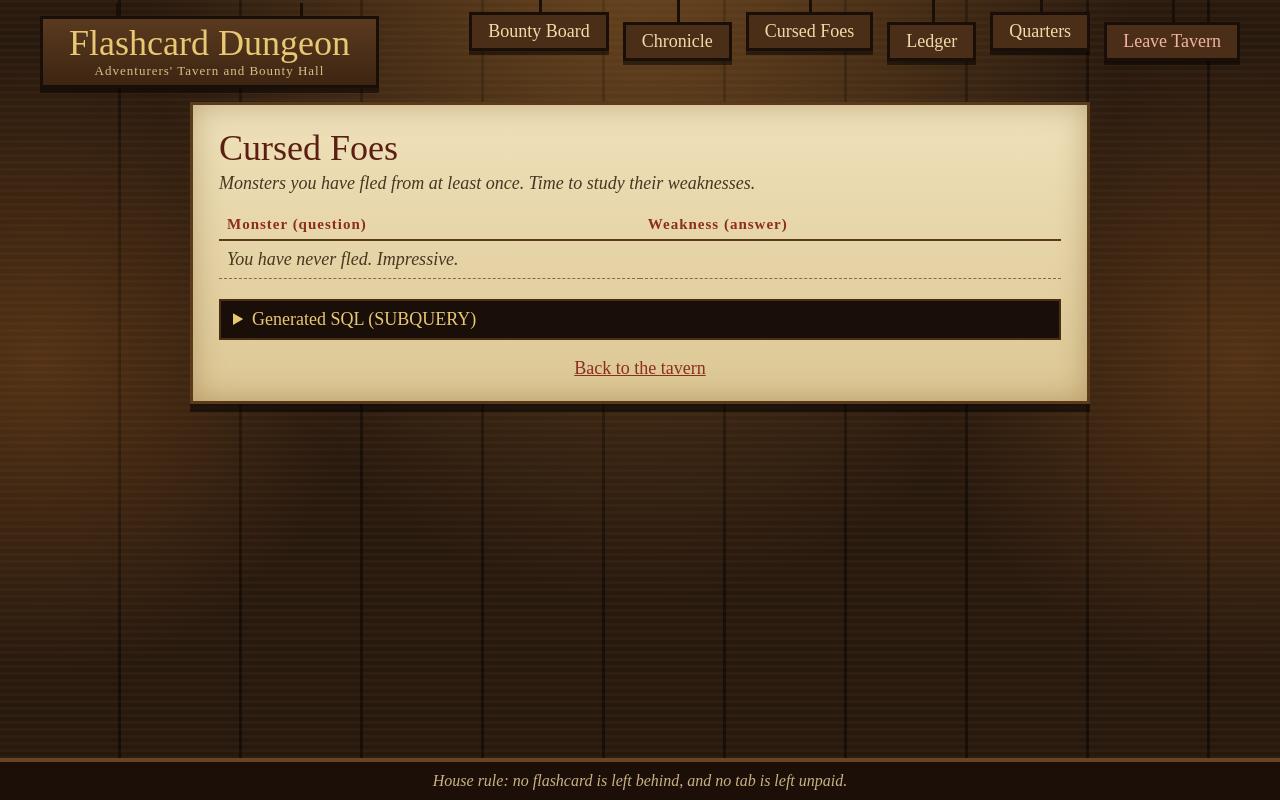
After one commit to Kianbel/FlashcardDungeon, a Django app: page /dungeon/cursed/ in a window 1280 px wide. The commit adds this page. Run offline with Django 5.2, Linux system fonts and the light colour scheme; a user stored in the database is signed in; data that the repository does not hold is empty; some web fonts are replaced.

Commit message:
feat: implement join and subquery operations

```diff
--- a/apps/dungeon/urls.py
+++ b/apps/dungeon/urls.py
@@ -5,6 +5,8 @@ app_name = "dungeon"
 
 urlpatterns = [
     path("forge/", views.forge_dungeon_view, name="forge_dungeon"),
+    path("history/", views.run_history_view, name="run_history"),
+    path("cursed/", views.cursed_foes_view, name="cursed_foes"),
     path("<int:deck_id>/", views.dungeon_detail_view, name="dungeon_detail"),
     path("<int:deck_id>/start/", views.start_run_view, name="start_run"),
     path("session/<int:session_id>/", views.review_run_view, name="review_run"),
--- a/apps/dungeon/views.py
+++ b/apps/dungeon/views.py
@@ -1,5 +1,7 @@
+from django.conf import settings
 from django.shortcuts import render, redirect, get_object_or_404
 from django.contrib.auth.decorators import login_required
+from django.db.models import Subquery
 from django.utils import timezone
 from django.contrib import messages
 from apps.profiles.models import Profile
@@ -147,3 +149,43 @@ def run_results_view(request, session_id):
         'xp_needed': xp_needed,
         'progress_percent': int(profile.current_xp / xp_needed * 100) if xp_needed else 0,
     })
+
+
+# ---------------------------------------------------------------------------
+# ACTIVITY 1: SQL JOIN
+# StudySession (many) --> Deck (one), joined on study_session.deck_id = deck.id
+# ---------------------------------------------------------------------------
+@login_required
+def run_history_view(request):
+    sessions = (
+        StudySession.objects
+        .filter(user=request.user, ended_at__isnull=False)
+        .select_related('deck')          # <-- the JOIN
+        .order_by('-ended_at')
+    )
+    return render(request, 'dungeon/run_history.html', {
+        'sessions': sessions,
+        'sql': str(sessions.query) if settings.DEBUG else None,
+    })
+
+
+# ---------------------------------------------------------------------------
+# ACTIVITY 2: SQL SUBQUERY
+# Outer query: cards. Inner query: card ids the user has fled at least once.
+# ---------------------------------------------------------------------------
+@login_required
+def cursed_foes_view(request):
+    fled_card_ids = (
+        CardReview.objects
+        .filter(session__user=request.user, is_successful=False)
+        .values('card_id')               # inner query
+    )
+    cards = (
+        Card.objects
+        .filter(id__in=Subquery(fled_card_ids))   # outer query uses the inner one
+        .order_by('-updated_at')
+    )
+    return render(request, 'dungeon/cursed_foes.html', {
+        'cards': cards,
+        'sql': str(cards.query) if settings.DEBUG else None,
+    })
--- /dev/null
+++ b/static/css/records.css
@@ -0,0 +1,17 @@
+.records-wrap { max-width: 900px; margin: 0 auto; }
+.records-wrap h2 { font-family: var(--font-title); font-size: 36px; color: #5a1f12; margin-bottom: 4px; }
+.records-wrap .lead { font-style: italic; color: var(--ink-soft); margin-bottom: 16px; }
+.records { width: 100%; border-collapse: collapse; }
+.records th {
+    text-align: left;
+    font-family: var(--font-caps);
+    font-size: 15px;
+    letter-spacing: 1px;
+    color: var(--crimson);
+    border-bottom: 2px solid #5a3a1a;
+    padding: 6px 8px;
+}
+.records td { padding: 8px; border-bottom: 1px dashed #8a6a3a; vertical-align: top; overflow-wrap: anywhere; white-space: pre-wrap; }
+.sql-box { margin-top: 20px; background: #1a0f08; border: 2px solid #4a2e17; color: var(--gold); padding: 8px 12px; }
+.sql-box summary { cursor: pointer; font-family: var(--font-caps); }
+.sql-box pre { margin: 8px 0 0; white-space: pre-wrap; word-break: break-word; font-size: 13px; color: #f0dca8; }
--- a/templates/base.html
+++ b/templates/base.html
@@ -18,6 +18,8 @@
         </a>
         <nav class="hang-nav">
             <div><a class="hang-link" href="{% url 'home:home' %}">Bounty Board</a></div>
+            <div><a class="hang-link" href="{% url 'dungeon:run_history' %}">Chronicle</a></div>
+            <div><a class="hang-link" href="{% url 'dungeon:cursed_foes' %}">Cursed Foes</a></div>
             <div><a class="hang-link" href="{% url 'profiles:profiles' %}">Ledger</a></div>
             <div><a class="hang-link" href="{% url 'user_settings:user_settings' %}">Quarters</a></div>
             <form method="post" action="{% url 'login:logout' %}">
--- /dev/null
+++ b/templates/dungeon/cursed_foes.html
@@ -0,0 +1,33 @@
+{% extends "base.html" %}
+{% load static %}
+
+{% block title %}Cursed Foes - Flashcard Dungeon{% endblock %}
+{% block extra_head %}<link rel="stylesheet" href="{% static 'css/records.css' %}">{% endblock %}
+
+{% block content %}
+<div class="parchment records-wrap">
+    <h2>Cursed Foes</h2>
+    <p class="lead">Monsters you have fled from at least once. Time to study their weaknesses.</p>
+
+    <table class="records">
+        <tr>
+            <th>Monster (question)</th>
+            <th>Weakness (answer)</th>
+        </tr>
+        {% for card in cards %}
+        <tr>
+            <td>{{ card.front_text }}</td>
+            <td>{{ card.back_text }}</td>
+        </tr>
+        {% empty %}
+        <tr><td colspan="2" class="italic soft">You have never fled. Impressive.</td></tr>
+        {% endfor %}
+    </table>
+
+    {% if sql %}
+    <details class="sql-box"><summary>Generated SQL (SUBQUERY)</summary><pre>{{ sql }}</pre></details>
+    {% endif %}
+
+    <a class="back-link" href="{% url 'home:home' %}">Back to the tavern</a>
+</div>
+{% endblock %}
```
Also changed, not shown: templates/dungeon/run_history.html (added, +39 -0 lines).
